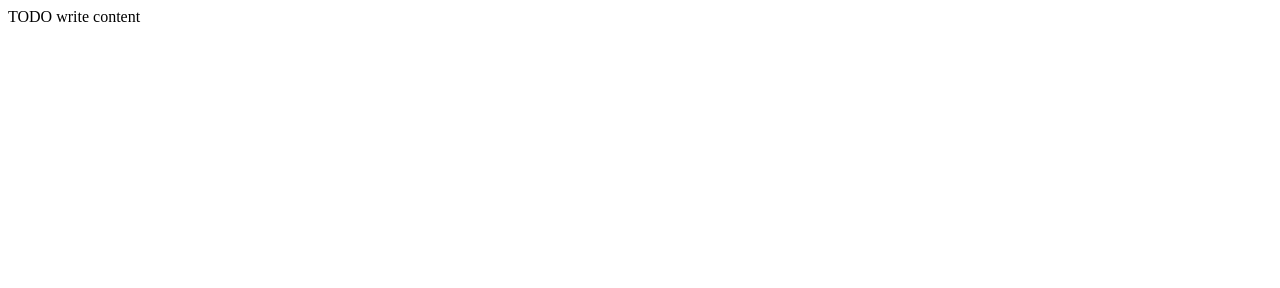
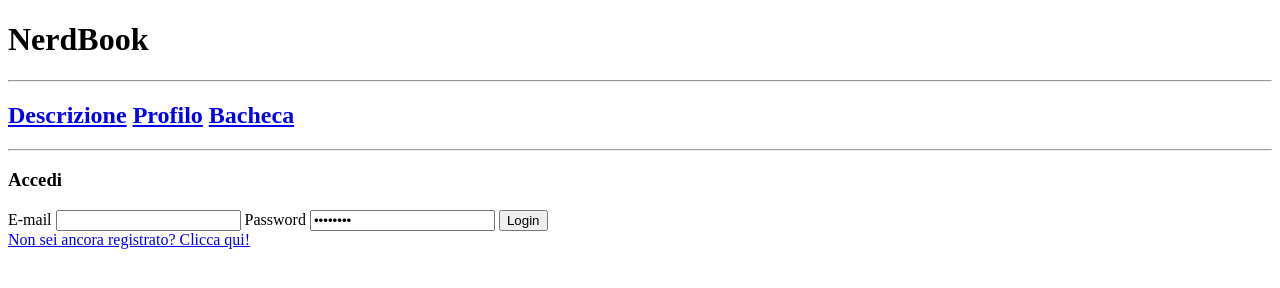
Before and after one commit to sicciaman/ProgettoAMM, a plain HTML site: page ProgettoAMM/web/M1/login.html in a window 1280 px wide. Drawn offline with Linux system fonts and the light colour scheme.

Commit message:
Andando avanti

```diff
--- a/ProgettoAMM/web/M1/login.html
+++ b/ProgettoAMM/web/M1/login.html
@@ -1,16 +1,43 @@
 <!DOCTYPE html>
-<!--
-To change this license header, choose License Headers in Project Properties.
-To change this template file, choose Tools | Templates
-and open the template in the editor.
--->
+
 <html>
 	<head>
-        <title>TODO supply a title</title>
+		<title>NerdBook - The Geek's Social</title>
 		<meta charset="UTF-8">
 		<meta name="viewport" content="width=device-width, initial-scale=1.0">
+		<meta name="author" content="Alberto Secci">
+		<meta name="lang" content="it">
+		<meta name="keywords" content="social network nerdbook friends amici find group">
+		<!--<base href="\Users\xxxxx\Documents\NetBeansProjects\AMM_project\ProgettoAMM\ProgettoAMM\ProgettoAMM\ ">-->
 	</head>
+
 	<body>
-        <div>TODO write content</div>
+		<div id="header">
+			<div id="title">
+				<h1>NerdBook</h1>
+				<hr />
+			</div>
+			<div id="NavBar">
+				<h2>
+					<a href="descrizione.html">Descrizione</a>
+					<a href="profilo.html">Profilo</a>
+					<a href="bacheca.html">Bacheca</a>
+				</h2>
+			<hr />
+                        </div>
+		</div>
+		<div id="NavLog">
+			<h3>Accedi</h3>
+			<form action="#" method="post">
+			<!--The POST method does not display the submitted form data in the page address field.-->
+				 <label for="corto">E-mail</label>
+				 <input type="email" name="corto" id="corto" />
+				 <label for="pswd">Password</label>
+				 <input type="password" name="pswd" id="pswd" value="oscurato" />
+				 <input type="submit" value="Login" />
+			</form>
+			<a href="profilo.html">Non sei ancora registrato? Clicca qui!</a>
+		</div>
+
 	</body>
 </html>
```
Also changed, not shown: ProgettoAMM/web/M1/bacheca.html (+21 -7 lines), ProgettoAMM/web/M1/html.html (deleted, +0 -16 lines), ProgettoAMM/web/M1/profilo.html (added, +59 -0 lines), ProgettoAMM/web/index.html (+2 -10 lines). Lines whose indentation alone changed are shown as unchanged.
